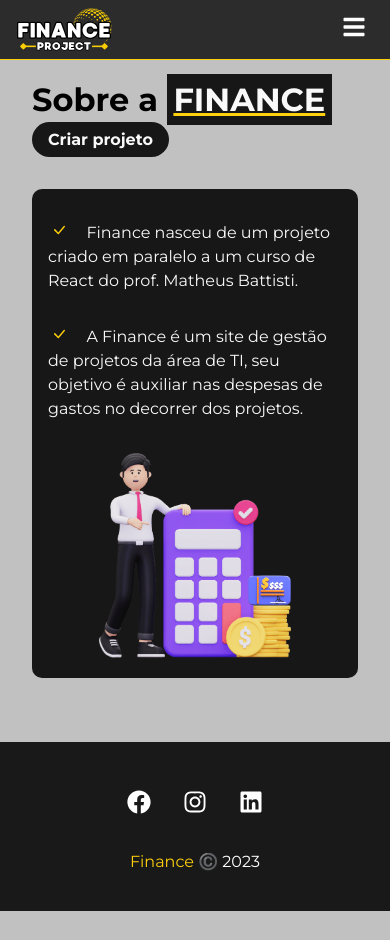
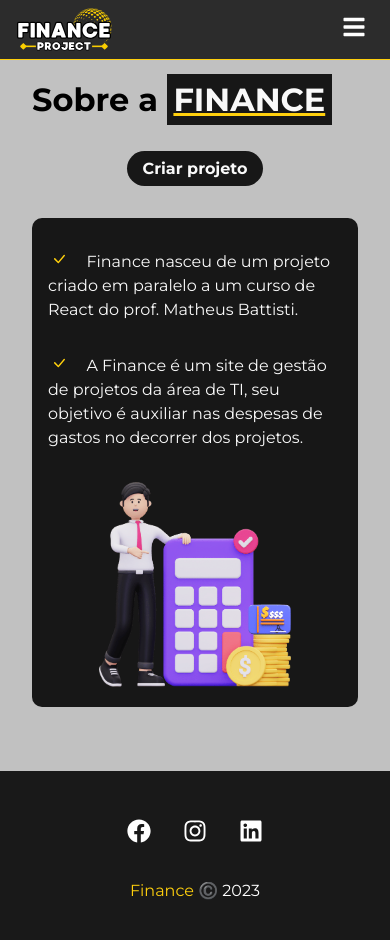
Before and after one commit to GSBarros17/pagina-react, a React (Create React App) app: page /Company in a window 390 px wide. Before the commit the page ends 911 px from the top, so only its background shows below. Built offline with nearby package versions, Linux system fonts and the light colour scheme; the HTML template or start-up script is replaced by a standard one.

Commit message:
add mediaquery a pg company

```diff
--- a/src/components/pages/Company/Company.module.css
+++ b/src/components/pages/Company/Company.module.css
@@ -12,6 +12,19 @@
     padding: 0.2em;
 }
 
-@media screen and (max-width: 800px){
+@media screen and (max-width: 600px){
+    .companyContainer{
+        display: flex;
+        justify-content: space-between;
+        flex-wrap: wrap;
+        padding: 2em;
+    }
 
 }
+
+@media screen and (max-width: 500px){
+
+    .companyContainer a{
+        margin: 2em auto 0 auto;
+    }
+}
```
